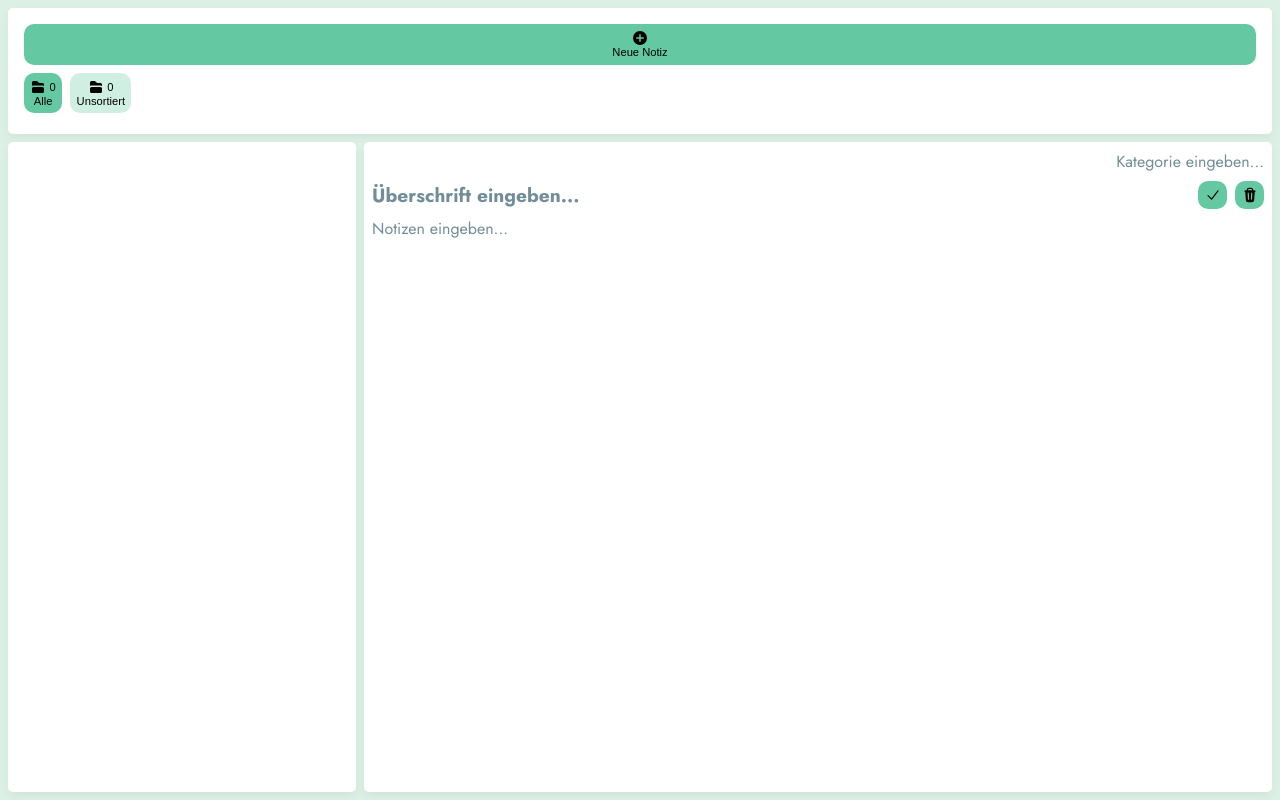
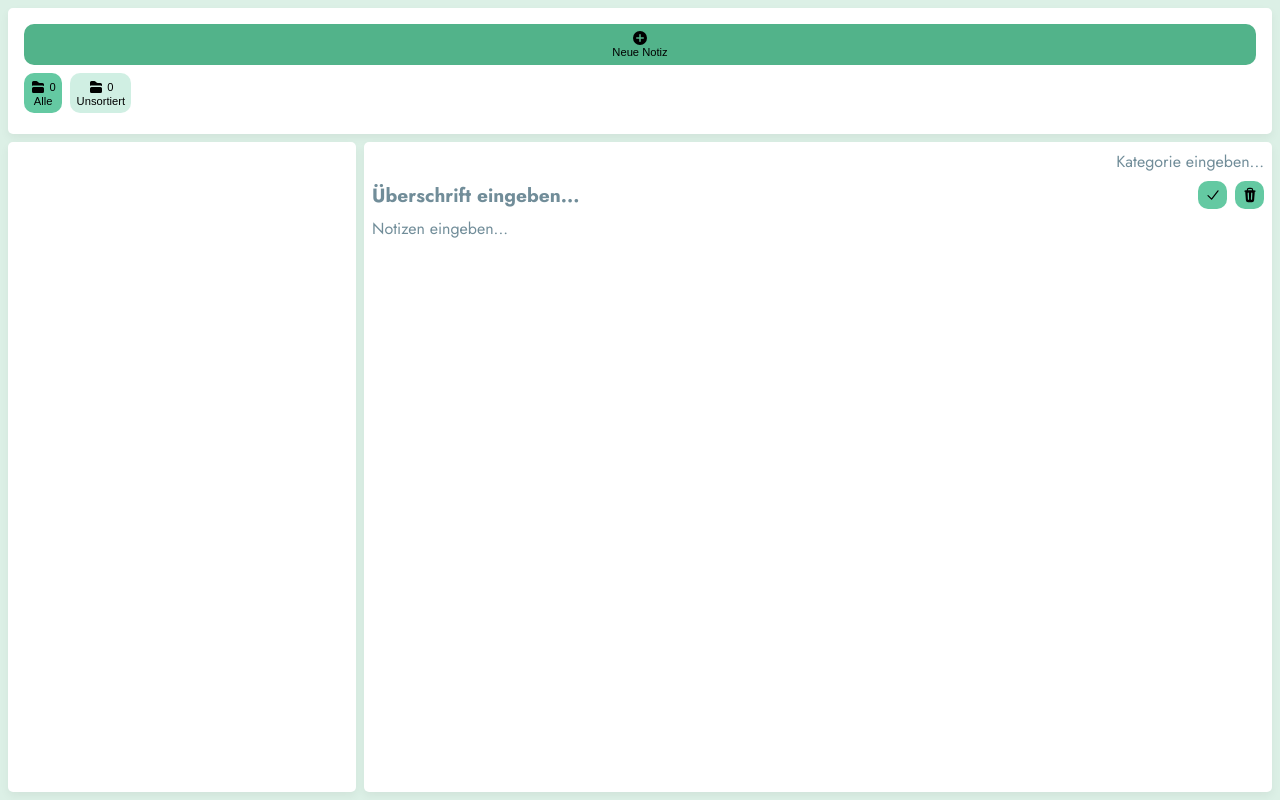
Before and after one commit to chris-gr81/notesInMint, a plain HTML site: page index.html in a window 1280 px wide. In both pictures the pointer is over the button "Neue Notiz". Drawn offline with Linux system fonts and the light colour scheme; a web font is replaced by a local one.

Commit message:
Add hover to save, delete and new-btn

```diff
--- a/styles.css
+++ b/styles.css
@@ -73,6 +73,11 @@ body {
 .delete-note,
 .save-note {
   background-color: var(--primary-color-rgb);
+}
+.new-note:hover,
+.delete-note:hover,
+.save-note:hover {
+  background-color: var(--primary-color-hover);
 }
 
 .category-btn {
```
